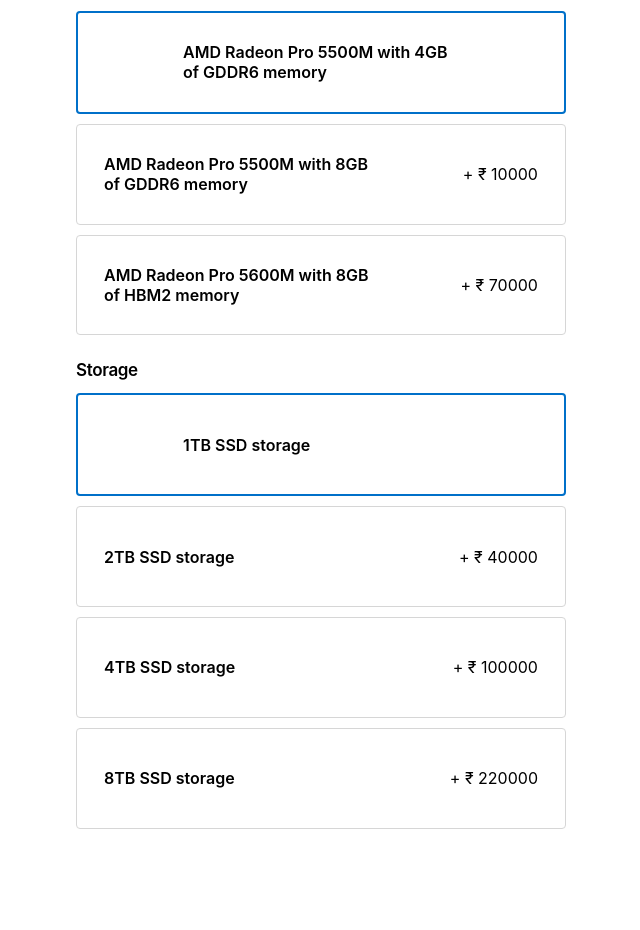
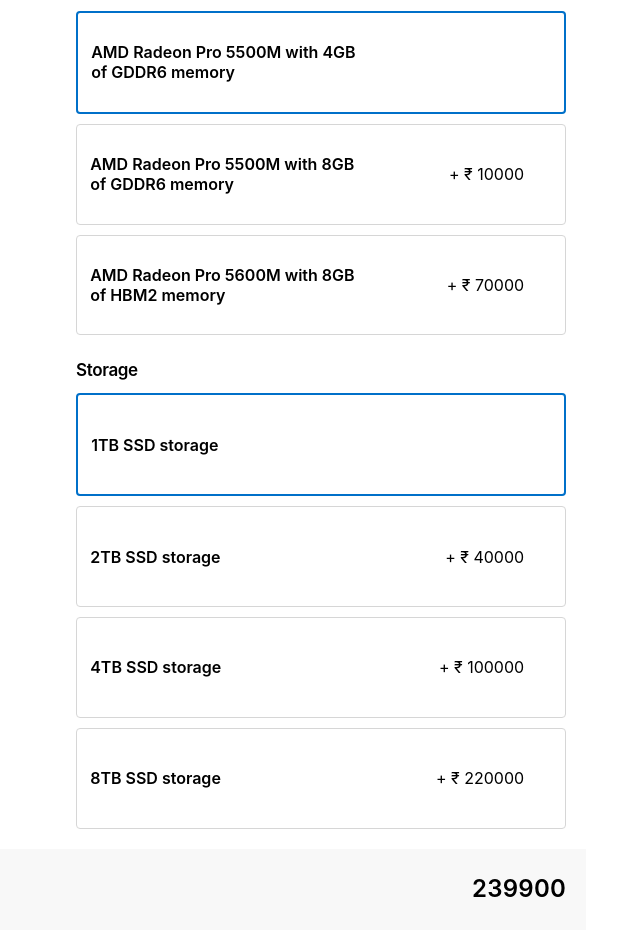
Before and after one commit to alapanerao/macbook-customisation-screen, a React (Create React App) app: page / in a window 1280 px wide. Shown: the part 1088-2018 px from the top of the page, without its empty margins (564-1204 px from the left). Before the commit the page ends 1937 px from the top, so only its background shows below. Built offline with nearby package versions, Linux system fonts and the light colour scheme.

Commit message:
Footer & Price calculation implementation

```diff
--- a/src/components/OptionCard/OptionCard.styles.js
+++ b/src/components/OptionCard/OptionCard.styles.js
@@ -6,7 +6,7 @@
     padding: .64706rem .82353rem;
     min-height: 4.88235rem;
     display: flex;
-    justify-content: center;
+    justify-content: flex-start;
     align-items: center;
     margin: 10px 0;
     &:hover {
@@ -17,12 +17,10 @@
 export const Label = styled.div`
     width: 60%;
     font-weight: 600;
-    float: left;
     text-align: left;
 `;
 
 export const PriceLabel = styled.div`
     width: 34%;
     text-align: right;
-    float: left;
 `;
--- a/src/screens/home/home.styles.js
+++ b/src/screens/home/home.styles.js
@@ -2,7 +2,6 @@
 
 const smallScreen = 735;
 
-// background-color: #bcbcbc;
 export const ContainerView = styled.div`
   width: 90%;
   max-width: 980px;
@@ -27,7 +26,6 @@
   }
 `;
 
-// background-color: blue;
 export const Column = styled.div`
   text-align: center;
   margin-bottom: 20px;
@@ -81,3 +79,23 @@
   letter-spacing: -.021em;
   margin-top: 22px;
 `;
+
+export const FooterWrapper = styled.div`
+  max-width: 980px;
+  height: 81px;
+  margin-left: auto;
+  margin-right: auto;
+  background-color: #f8f8f8;
+  display: flex;
+  justify-content: flex-end;
+  align-items: center;
+  padding: 0 20px;
+`;
+
+export const PriceLabel = styled.div`
+  font-size: 24px;
+  line-height: 1.16667;
+  letter-spacing: .009em;
+  font-family: SF Pro Display,SF Pro Icons,AOS Icons,Helvetica Neue,Helvetica,Arial,sans-serif;
+  font-weight: 600;
+`;
--- a/src/screens/home/index.js
+++ b/src/screens/home/index.js
@@ -4,7 +4,7 @@
 import OptionCards from "../../components/OptionCard";
 import {
   ContainerView, ColumnContainer, Column, MacbookImage, TitleLabel, DescriptionWrapper, DescriptionLabel,
-  ConfigurationTitle
+  ConfigurationTitle, FooterWrapper, PriceLabel
 } from './home.styles';
 import usePriceSelector from "./usePriceSelector";
 
@@ -15,9 +15,10 @@
     processorList, memoryList, graphicsList, storageList, selectedDisplay, selectedKeyboard,
     state
   } = usePriceSelector();
-  const { selectedProcessor, selectedMemory, selectedGraphics, selectedStorage } = state;
+  const { selectedProcessor, selectedMemory, selectedGraphics, selectedStorage, finalPrice } = state;
 
   return (
+    <>
       <ContainerView>
         <ColumnContainer>
           <Column>
@@ -77,5 +78,11 @@
           </Column>
         </ColumnContainer>
       </ContainerView>
+      <FooterWrapper>
+        <PriceLabel>
+          {finalPrice}
+        </PriceLabel>
+      </FooterWrapper>
+    </>
   );
 }
--- a/src/screens/home/usePriceSelector.js
+++ b/src/screens/home/usePriceSelector.js
@@ -66,31 +66,42 @@
         selectedMemory: memoryList[0],
         selectedGraphics: graphicsList[0],
         selectedStorage: storageList[0],
+        processorPrice: 0,
+        memoryPrice: 0,
+        graphicsPrice: 0,
+        storagePrice: 0,
         finalPrice: 239900
     });
     const onClickProcessor = (data) => {
-        console.log("Processor Selected :: ", data);
         setState({
             ...state,
             selectedProcessor: data,
+            processorPrice: data.additionalCost,
+            finalPrice: 239900 + data.additionalCost + state.memoryPrice + state.graphicsPrice + state.storagePrice
         });
     };
     const onClickMemory = (data) => {
         setState({
             ...state,
-            selectedMemory: data
+            selectedMemory: data,
+            memoryPrice: data.additionalCost,
+            finalPrice: 239900 + state.processorPrice + data.additionalCost + state.graphicsPrice + state.storagePrice
         });
     };
     const onClickGraphics = (data) => {
         setState({
             ...state,
-            selectedGraphics: data
+            selectedGraphics: data,
+            graphicsPrice: data.additionalCost,
+            finalPrice: 239900 + state.processorPrice + state.memoryPrice + data.additionalCost + state.storagePrice
         });
     };
     const onClickStorage = (data) => {
         setState({
             ...state,
-            selectedStorage: data
+            selectedStorage: data,
+            storagePrice: data.additionalCost,
+            finalPrice: 239900 + state.processorPrice + state.memoryPrice + state.graphicsPrice + data.additionalCost
         });
     };
     return {
```
Lines whose indentation alone changed are shown as unchanged.
